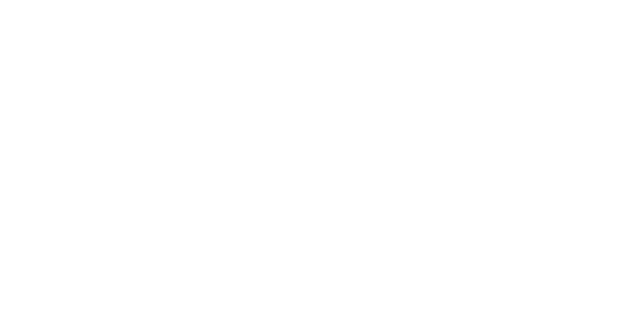
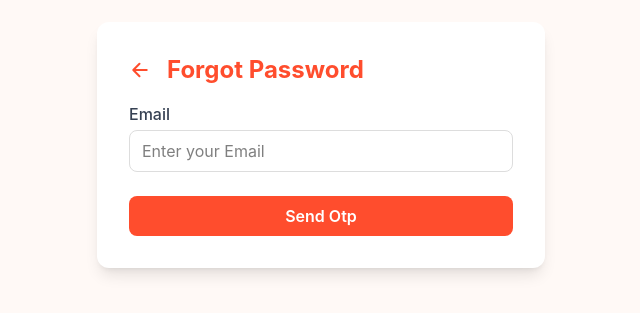
Before and after one commit to Jashmandaliya18/Zestio, a React app in the folder frontend/: page /forgot-password in a window 1280 px wide. Before the commit this address had no page. Shown: the part 255-568 px from the top of the page, without its empty margins (319-959 px from the left). Built offline with nearby package versions, Linux system fonts and the light colour scheme; the HTML template or start-up script is replaced by a standard one.

Commit message:
feat: add ForgotPassword component and update routing; change email input type in SignIn and SignUp

```diff
--- a/frontend/src/App.jsx
+++ b/frontend/src/App.jsx
@@ -2,6 +2,7 @@
 import { Routes, Route } from 'react-router-dom'
 import SignUp from './pages/SignUp'
 import SignIn from './pages/SignIn'
+import ForgotPassword from './pages/ForgotPassword'
 
 export const serverUrl = "http://localhost:8000";
 
@@ -10,6 +11,7 @@
     <Routes>
       <Route path="/signup" element={<SignUp />} />
       <Route path="/signin" element={<SignIn />} />
+      <Route path="/forgot-password" element={<ForgotPassword />} />
     </Routes>
   )
 }
--- /dev/null
+++ b/frontend/src/pages/ForgotPassword.jsx
@@ -0,0 +1,135 @@
+import React, { useState } from 'react'
+import { IoArrowBackOutline } from "react-icons/io5";
+import { useNavigate } from 'react-router-dom';
+import { FaRegEye } from "react-icons/fa"; // open-eye
+import { FaRegEyeSlash } from "react-icons/fa"; // close eye
+
+function ForgotPassword() {
+
+  const primaryColor = '#ff4d2d';
+  const hoverColor = '#e64323';
+  const bgColor = '#fff9f6';
+  const borderColor = '#ddd';
+
+  const [showNewPassword, setShowNewPassword] = useState(false);
+  const [showConfirmPassword, setShowConfirmPassword] = useState(false);
+  const [step, setStep] = useState(1);
+  const [email, setEmail] = useState("");
+  const [otp, setOtp] = useState("");
+  const [newPassword, setNewPassword] = useState("");
+  const [confirmPassword, setConfirmPassword] = useState("");
+  const navigate = useNavigate();
+
+  return (
+    <div className='flex items-center justify-center w-full min-h-screen p-4 bg-[#fff9f6]'>
+      <div className='bg-white rounded-xl shadow-lg w-full  max-w-md p-8 '>
+        <div className='flex items-center gap-4 mb-4'>
+          <IoArrowBackOutline size={22} className='text-[#ff4d2d] cursor-pointer' onClick={() => navigate("/signin")} />
+          <h1 className='text-2xl font-bold text-center text-[#ff4d2d]'>Forgot Password</h1>
+        </div>
+
+        {step == 1 &&
+          <div>
+            <div className='mb-6'>
+              <label
+                htmlFor="email"
+                className='block text-gray-700 font-medium mb-1'>Email</label>
+              <input
+                type="email"
+                className='w-full border rounded-lg px-3 py-2 focus:outline-none focus:border-orange-500'
+                placeholder='Enter your Email'
+                style={{ border: `1px solid ${borderColor}` }}
+                onChange={(e) => setEmail(e.target.value)}
+                value={email} />
+            </div>
+            <button
+              type="submit"
+              className={`w-full font-semibold py-2 rounded-lg transition duration-200 cursor-pointer bg-[#ff4d2d] text-white hover:bg-[#e64323]`}
+            >
+              Send Otp
+            </button>
+          </div>
+        }
+
+        {step == 2 &&
+          <div>
+            <div className='mb-6'>
+              <label
+                htmlFor="otp"
+                className='block text-gray-700 font-medium mb-1'>OTP</label>
+              <input
+                type="text"
+                className='w-full border rounded-lg px-3 py-2 focus:outline-none focus:border-orange-500'
+                placeholder='Enter your OTP'
+                style={{ border: `1px solid ${borderColor}` }}
+                onChange={(e) => setOtp(e.target.value)}
+                value={otp} />
+            </div>
+            <button
+              type="submit"
+              className={`w-full font-semibold py-2 rounded-lg transition duration-200 cursor-pointer bg-[#ff4d2d] text-white hover:bg-[#e64323]`}
+            >
+              Verify
+            </button>
+          </div>
+        }
+
+
+        {step == 3 &&
+          <div>
+            <div className='mb-6'>
+              <label
+                htmlFor="newPassword"
+                className='block text-gray-700 font-medium mb-1'>New Password</label>
+              <div className='relative'>
+                <input
+                  type={`${showNewPassword ? "text" : "password"}`}
+                  className='w-full border rounded-lg px-3 py-2 focus:outline-none focus:border-orange-500'
+                  placeholder='Enter your New Password'
+                  style={{ border: `1px solid ${borderColor}` }}
+                  onChange={(e) => setNewPassword(e.target.value)}
+                  value={newPassword} />
+                <button
+                  type="button"
+                  className='absolute right-3 cursor-pointer top-[14px] text-gray-500'
+                  onClick={() => setShowNewPassword(prev => !prev)}
+                >{!showNewPassword ? <FaRegEye /> : <FaRegEyeSlash />}</button>
+              </div>
+            </div>
+
+            <div className='mb-6'>
+              <label
+                htmlFor="confirmPassword"
+                className='block text-gray-700 font-medium mb-1'>Confirm Password</label>
+              <div className='relative'>
+                <input
+                  type={`${showConfirmPassword ? "text" : "password"}`}
+                  className='w-full border rounded-lg px-3 py-2 focus:outline-none focus:border-orange-500'
+                  placeholder='Cofirm Password'
+                  style={{ border: `1px solid ${borderColor}` }}
+                  onChange={(e) => setConfirmPassword(e.target.value)}
+                  value={confirmPassword} />
+                <button
+                  type="button"
+                  className='absolute right-3 cursor-pointer top-[14px] text-gray-500'
+                  onClick={() => setShowConfirmPassword(prev => !prev)}
+                >{!showConfirmPassword ? <FaRegEye /> : <FaRegEyeSlash />}</button>
+              </div>
+            </div>
+
+            <button
+              type="submit"
+              className={`w-full font-semibold py-2 rounded-lg transition duration-200 cursor-pointer bg-[#ff4d2d] text-white hover:bg-[#e64323]`}
+            >
+              Reset Password
+            </button>
+          </div>
+        }
+
+      </div>
+    </div>
+
+  )
+}
+
+export default ForgotPassword
--- a/frontend/src/pages/SignIn.jsx
+++ b/frontend/src/pages/SignIn.jsx
@@ -64,7 +64,7 @@
                         htmlFor="email"
                         className='block text-gray-700 font-medium mb-1'>Email</label>
                     <input
-                        type="text"
+                        type="email"
                         className='w-full border rounded-lg px-3 py-2 focus:outline-none focus:border-orange-500'
                         placeholder='Enter your Email'
                         style={{ border: `1px solid ${borderColor}` }}
--- a/frontend/src/pages/SignUp.jsx
+++ b/frontend/src/pages/SignUp.jsx
@@ -79,7 +79,7 @@
                         htmlFor="email"
                         className='block text-gray-700 font-medium mb-1'>Email</label>
                     <input
-                        type="text"
+                        type="email"
                         className='w-full border rounded-lg px-3 py-2 focus:outline-none focus:border-orange-500'
                         placeholder='Enter your Email'
                         style={{ border: `1px solid ${borderColor}` }}
```
